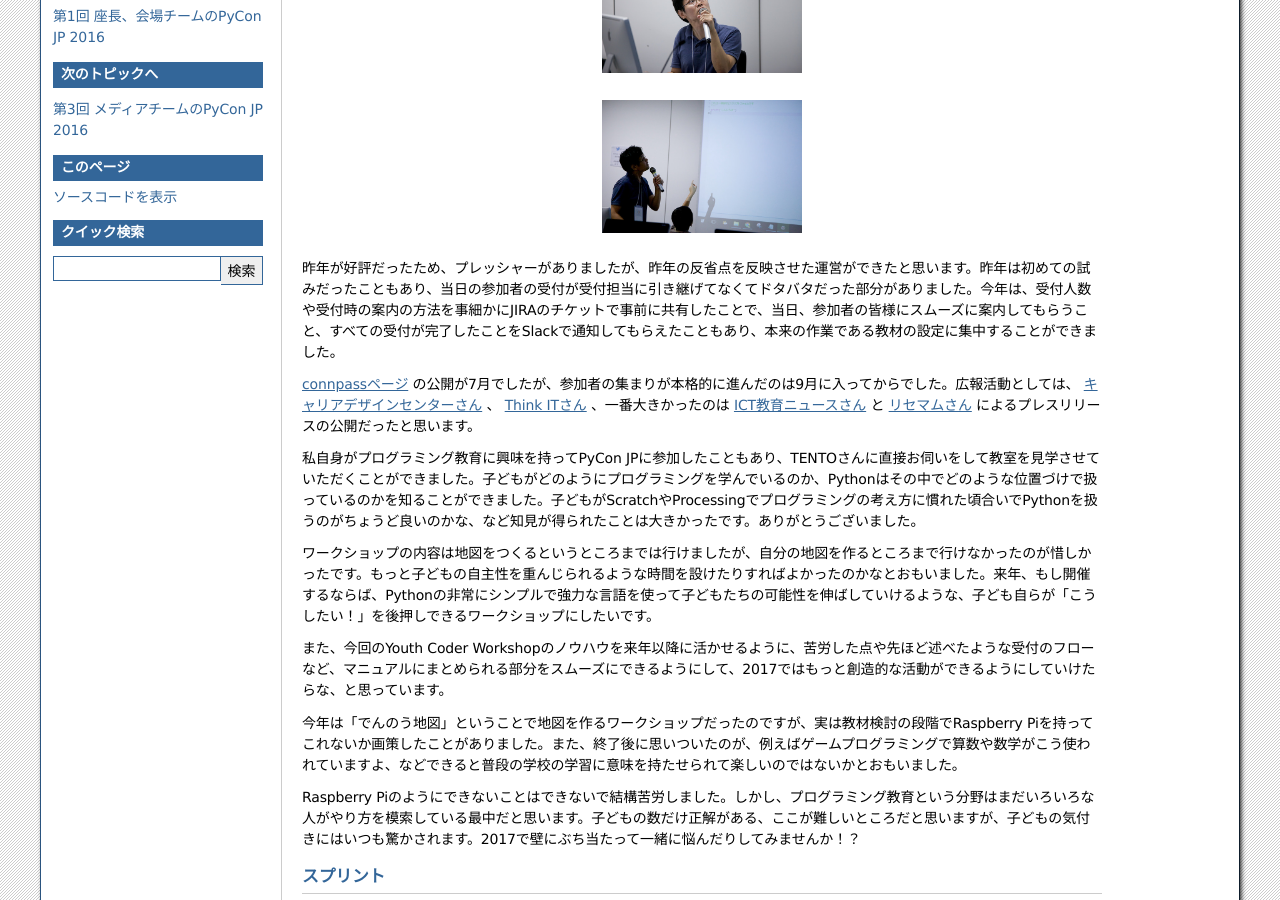
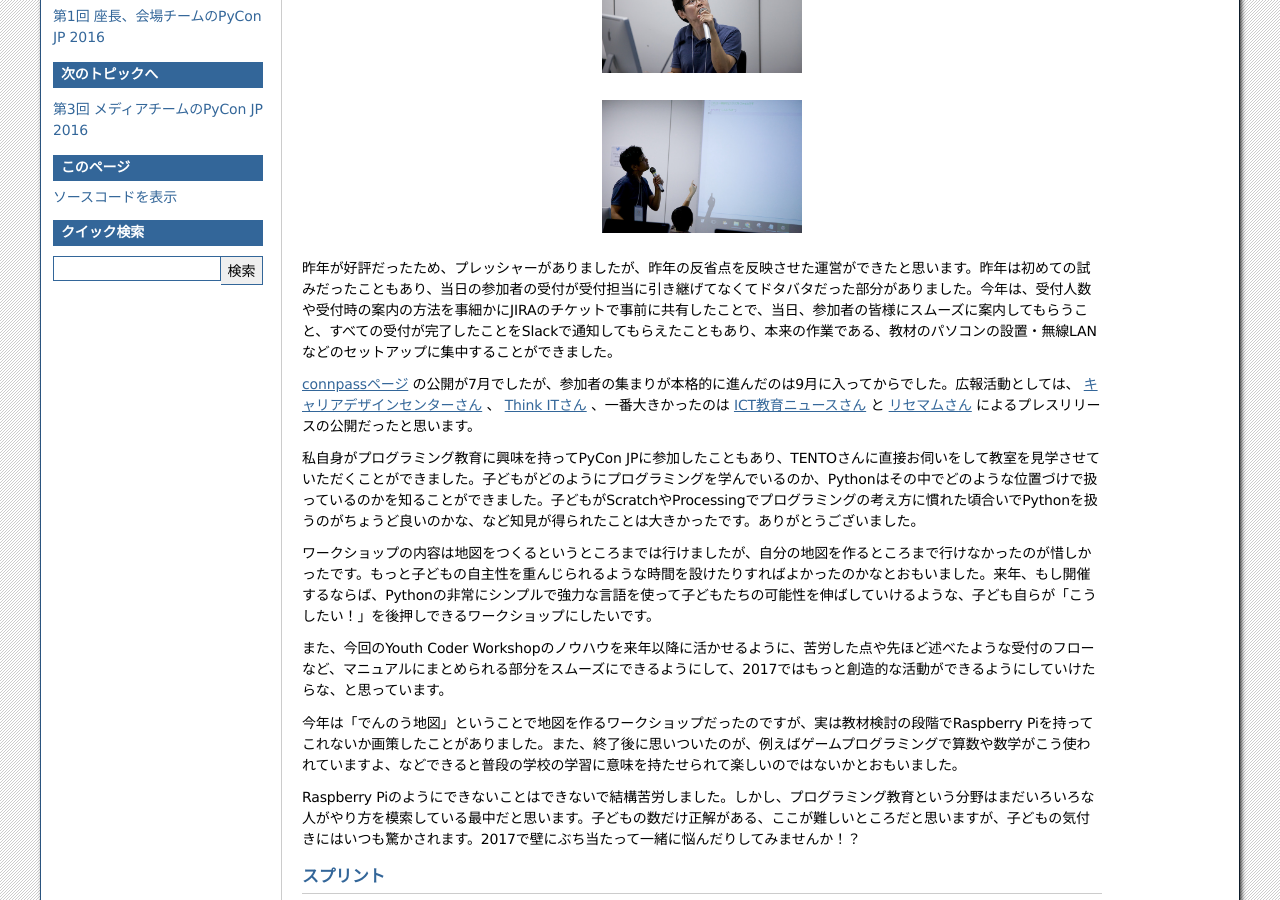
Before and after one commit to pyconjp/shoeisha2016, a Sphinx documentation site: the page built from source/afterreport_02_program.rst, in a window 1280 px wide and 900 px high, scrolled down 617 px. Built offline with Sphinx 7.4.7, drawn with Linux system fonts in a browser that asks for light colours.

Commit message:
SAR-1570 具体的な反省点を活かした運営の追加

```diff
--- a/source/afterreport_02_program.rst
+++ b/source/afterreport_02_program.rst
@@ -41,7 +41,7 @@ Youth Coder Workshop
    :alt: TENTO 松尾氏ととあるYouth Coder
 
 
-昨年が好評だったため、プレッシャーがありましたが、昨年の反省点を反映させた運営ができたと思います。昨年は初めての試みだったこともあり、当日の参加者の受付が受付担当に引き継げてなくてドタバタだった部分がありました。今年は、受付人数や受付時の案内の方法を事細かにJIRAのチケットで事前に共有したことで、当日、参加者の皆様にスムーズに案内してもらうこと、すべての受付が完了したことをSlackで通知してもらえたこともあり、本来の作業である教材の設定に集中することができました。
+昨年が好評だったため、プレッシャーがありましたが、昨年の反省点を反映させた運営ができたと思います。昨年は初めての試みだったこともあり、当日の参加者の受付が受付担当に引き継げてなくてドタバタだった部分がありました。今年は、受付人数や受付時の案内の方法を事細かにJIRAのチケットで事前に共有したことで、当日、参加者の皆様にスムーズに案内してもらうこと、すべての受付が完了したことをSlackで通知してもらえたこともあり、本来の作業である、教材のパソコンの設置・無線LANなどのセットアップに集中することができました。
 
 `connpassページ <http://pyconjp.connpass.com/event/33979/>`_ の公開が7月でしたが、参加者の集まりが本格的に進んだのは9月に入ってからでした。広報活動としては、 `キャリアデザインセンターさん <http://type.jp/et/feature/1539>`_ 、 `Think ITさん <https://thinkit.co.jp/article/10646>`_ 、一番大きかったのは `ICT教育ニュースさん <http://ict-enews.net/2016/09/02pycon/>`_ と `リセマムさん <http://resemom.jp/article/2016/09/02/33564.html>`_ によるプレスリリースの公開だったと思います。
 
```
